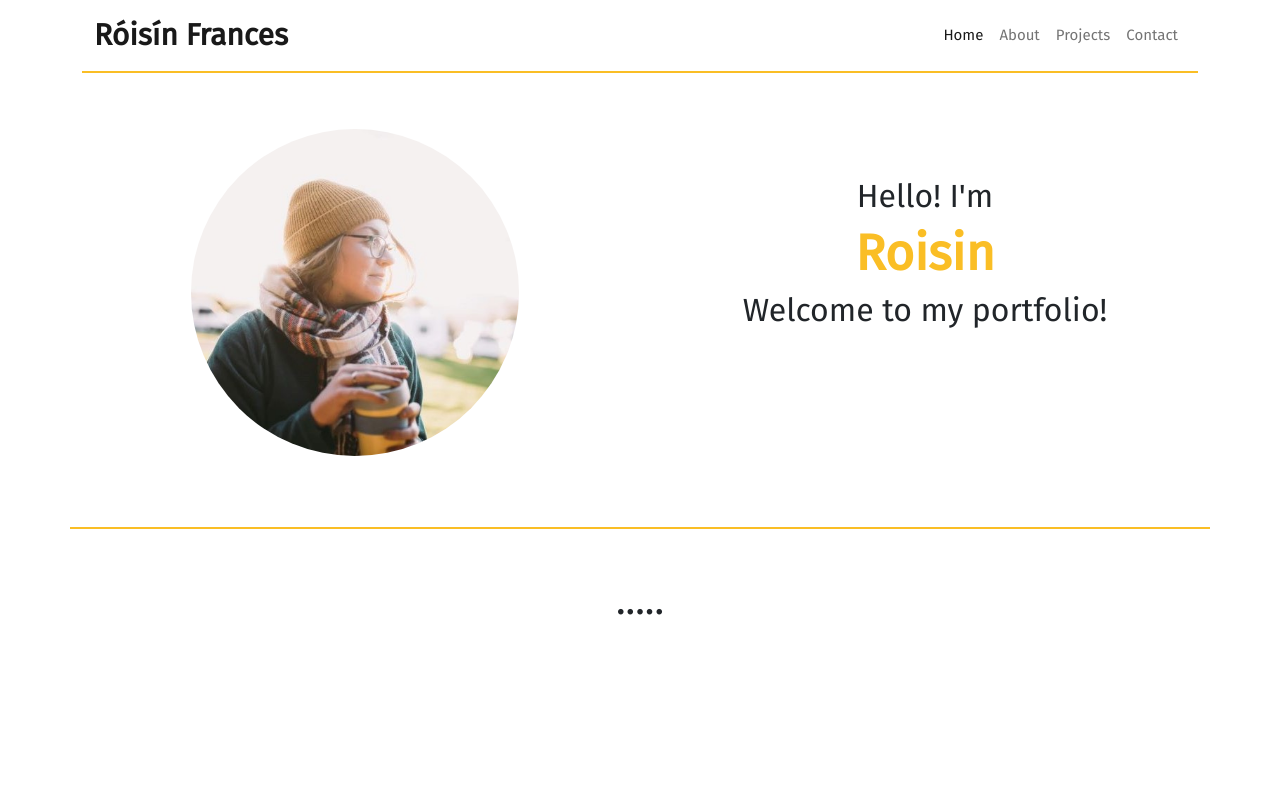
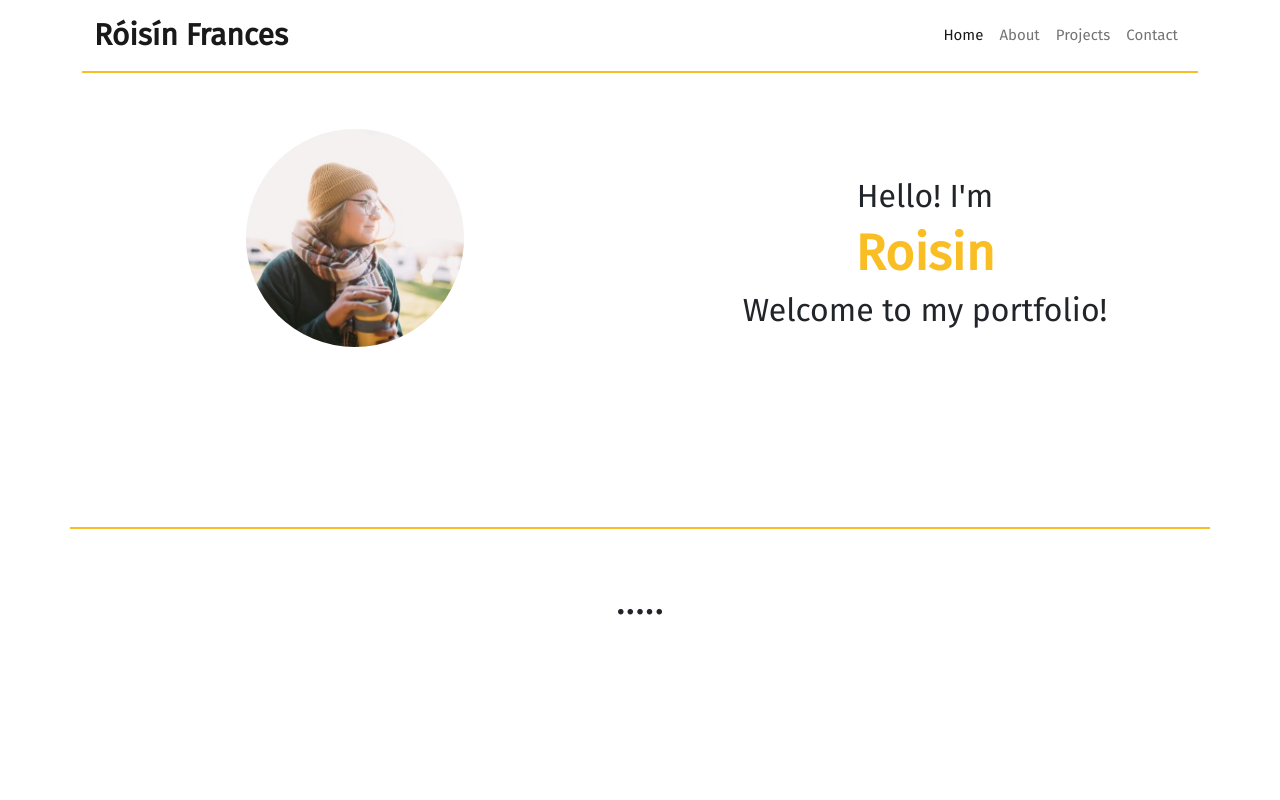
Before and after one commit to roisinfrances/portfolio, a plain HTML site: page index.html in a window 1280 px wide. Shown: the top 800 px of the page. Drawn offline with nearby package versions, Linux system fonts and the light colour scheme.

Commit message:
update img on main

```diff
--- a/index.html
+++ b/index.html
@@ -45,7 +45,7 @@
         <div class="container pt-5">
             <div class="row introRow">
                 <div class="col-md-6 ptb-5 introPicture">
-                    <img src="./images/IMG-20181009-WA0010smol.jpg" class="rounded-circle" alt="intro" width="60%" />
+                    <img src="./images/IMG-20181009-WA0010smol.jpg" class="rounded-circle" alt="intro" width="40%" />
                 </div>
                 <div class="col-md-6 pt-5 introText">
                     <div class="textbox">
```
